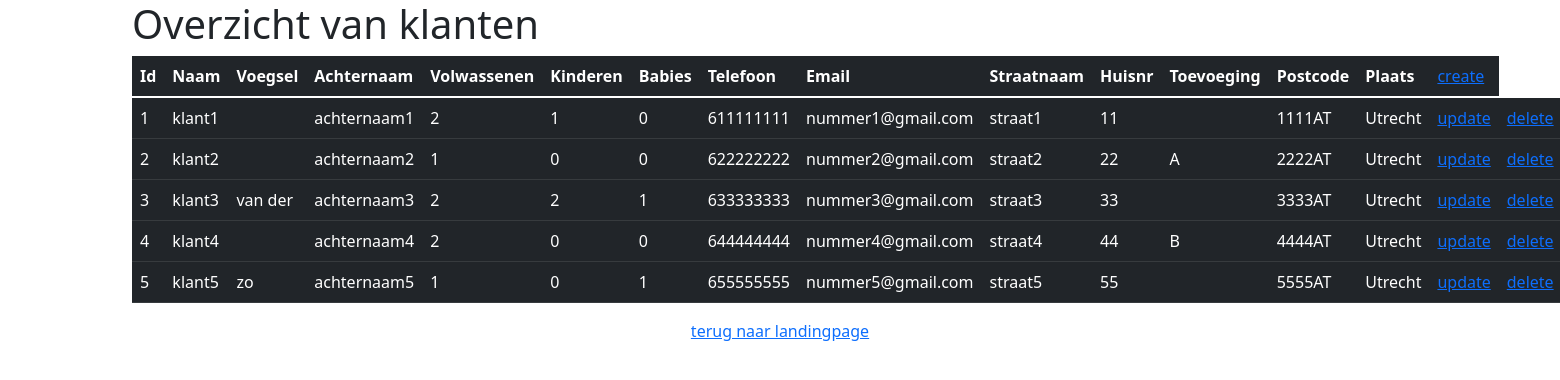
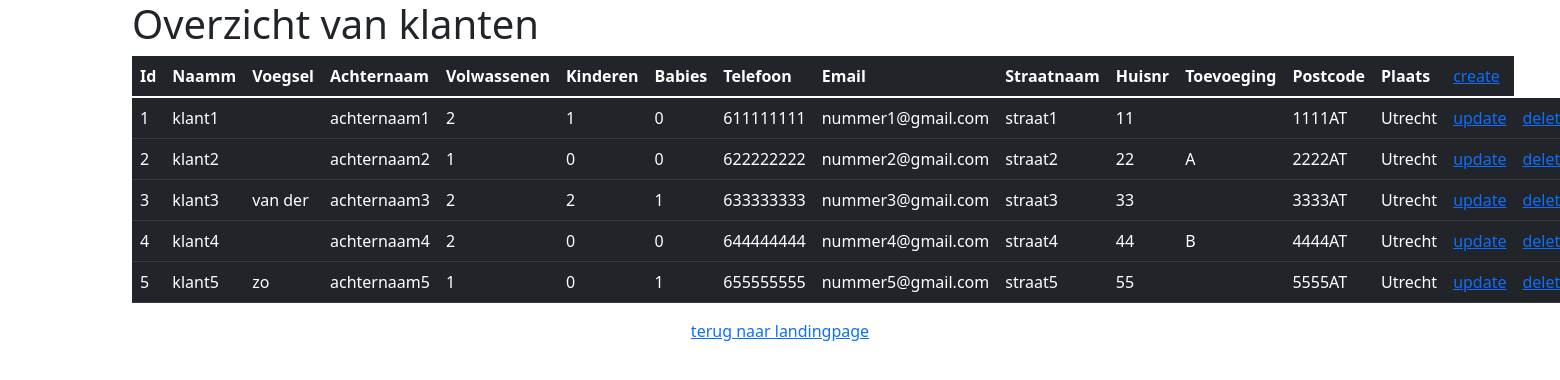
Before and after one commit to NBSKATE/VoedselbankMaaskantjeSD, a PHP site: page /klanten in a window 1560 px wide; the page is wider, and only the part inside the window is pictured. Shown: the top 380 px of that part. Run offline with PHP 8.4, Linux system fonts and the light colour scheme; data comes from the database, SQL or seed files in the repository.

```diff
--- a/app/views/klanten/index.php
+++ b/app/views/klanten/index.php
@@ -27,7 +27,7 @@
                     <thead>
                         <tr>
                             <th>Id</th>
-                            <th>Naam</th>
+                            <th>Naamm</th>
                             <th>Voegsel</th>
                             <th>Achternaam</th>
                             <th>Volwassenen</th>
```
